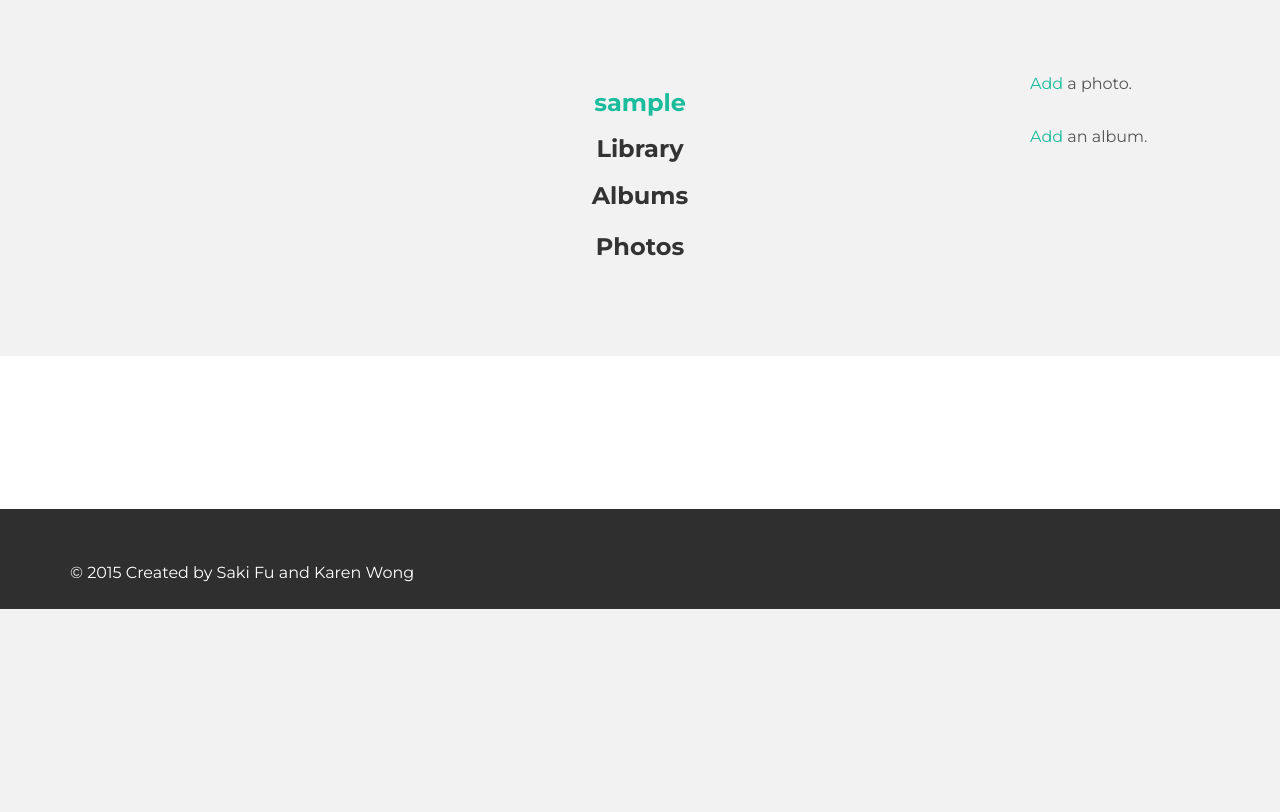
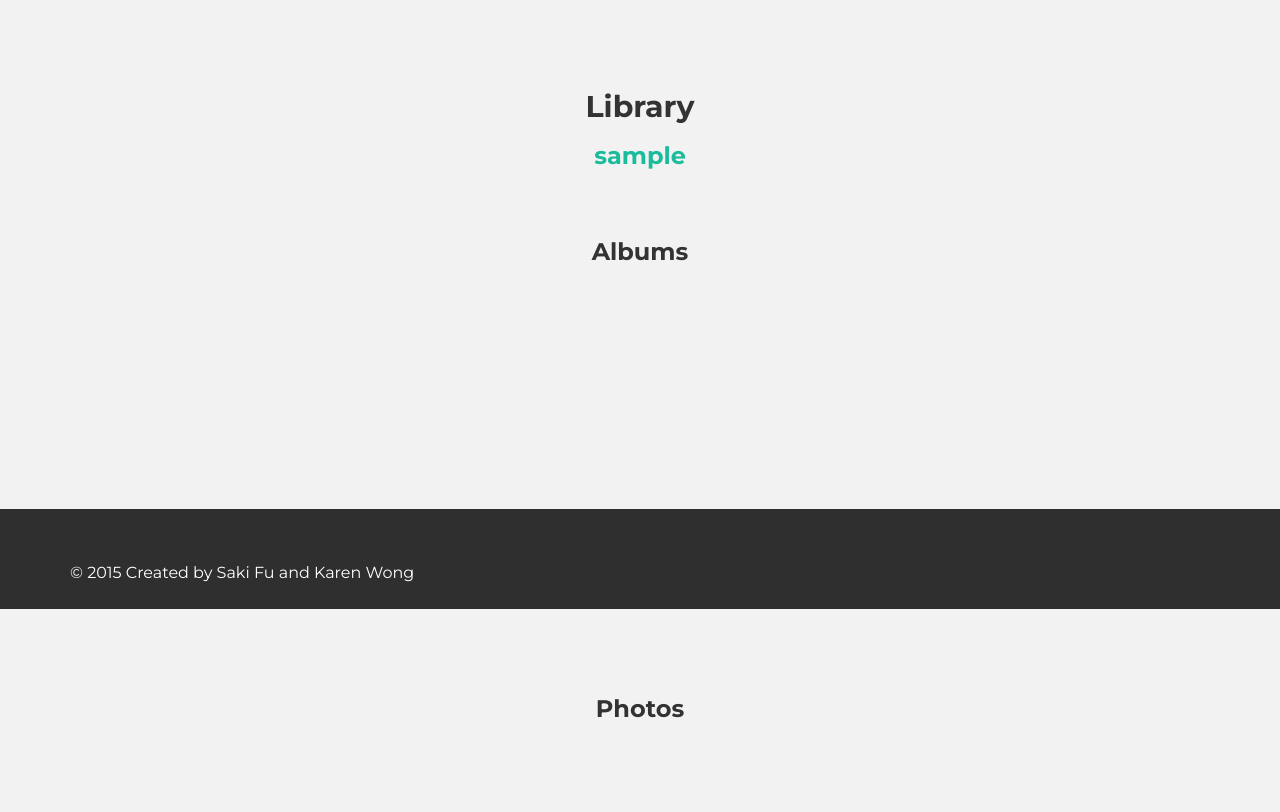
Before and after one commit to SakiFu/django-imager, a Django app: page /images/library/ in a window 1280 px wide. Shown: the part 191-1003 px from the top of the page. Before the commit the page ends 800 px from the top, so only its background shows below. Run offline with Django 3.2, Linux system fonts and the light colour scheme; the visitor is signed in with stand-in values (Sample User, id 1); data that the repository does not hold is empty; some libraries are stand-ins or nearby versions.

Commit message:
edited library.html

```diff
--- a/imagersite/imager_profile/templates/library.html
+++ b/imagersite/imager_profile/templates/library.html
@@ -7,46 +7,40 @@
             <div class="row">
                 <div class="col-lg-8 col-lg-offset-2 centered">
                     <main id="body">
+                        <h2>Library</h2>
                         <div><h3><a href='/profile'>{{ user }}</a></h3>
                             {% if user.is_authenticated %}
+                            <br></br>
 
-                            <h3>Library</h3>
                             <h3>Albums</h3>
                             <div class='albums'>
                             {% for album in user.albums.all %}
                             <div class='grid'>
                             <h4>{{ album.title }}</h4>
                             {% if album.cover %}
-                                {% thumbnail album.cover.image "300x300" as image %}
+                                {% thumbnail album.cover.image "180x180" as image %}
                                 <a href="{% url 'album' album.id %}"><img src="{{ image.url }}"></a>
-                                <input type='button' onclick="window.location.href='/images/album/edit/{{ album.pk }}'" value='Edit'>
                                 {% endthumbnail %}
 
                             {% else %}
                             <p>You don't have any photo</p>
                             <img src='/static/img/is.jpg' height='180' width='180'>
-                            <input type='button' onclick="window.location.href='/images/album/edit/{{ album.pk }}'" value='Edit'>
                             {% endif %}
 
                             </div>
                             {% endfor %}
-
-                            <p><h3>Photos<h3></P>
+                            <br></br><br></br><br></br><br></br><br></br><br></br><br></br><br></br><br></br><br></br>
+                            <h3>Photos<h3>
 
                             {% for photo in user.photos.all %}
 
                             <div class='grid'>
-                            <div class='all_photos'>
                             <h3 class='photo_title'>{{ photo.title }}</h3>
                             {% thumbnail photo.image "180x180" as image %}
                             <a href="{% url 'photo' photo.id %}"><img src='{{ MEDIA_ROOT }}{{ image.url }}'/></a>
-                            <input type='button' onclick="window.location.href='/images/photos/edit/{{ photo.pk }}'" value='Edit'>
                             {% endthumbnail %}
                             </div>
-                            </div>
                             {% endfor %}
-
-
 
 
                             {% endif %}
@@ -54,8 +48,6 @@
                                     </main>
 
                                 </div>
-                                            <p><a href="{% url 'photo_add' %}">Add</a> a photo.</p>
-                                            <p><a href="{% url 'album_add' %}">Add</a> an album.</p><!-- /col-lg-8 -->
                             </div><!-- /row -->
                         </div> <!-- /container -->
                     </div><!-- /ww -->
```
Lines whose indentation alone changed are shown as unchanged.
